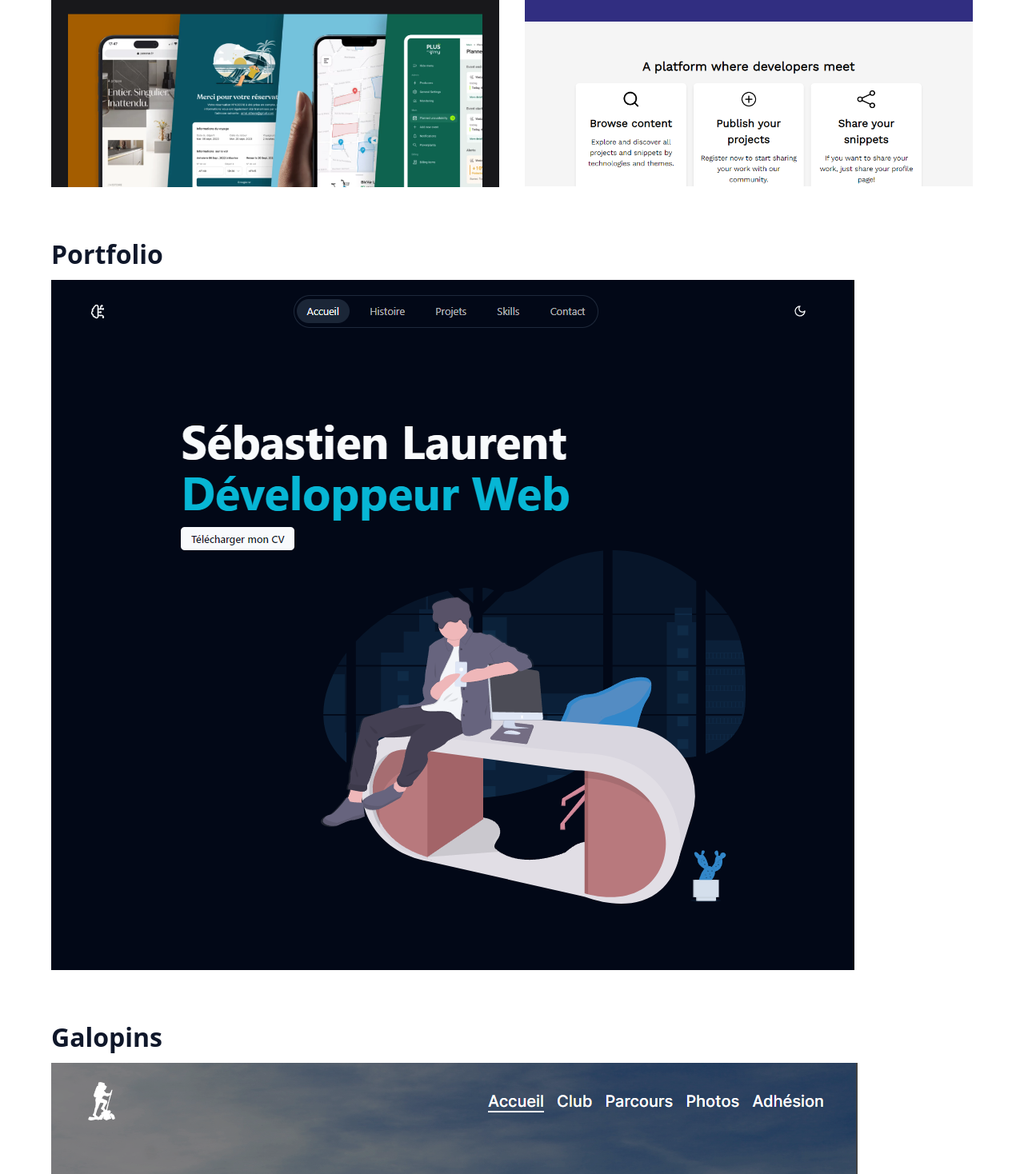
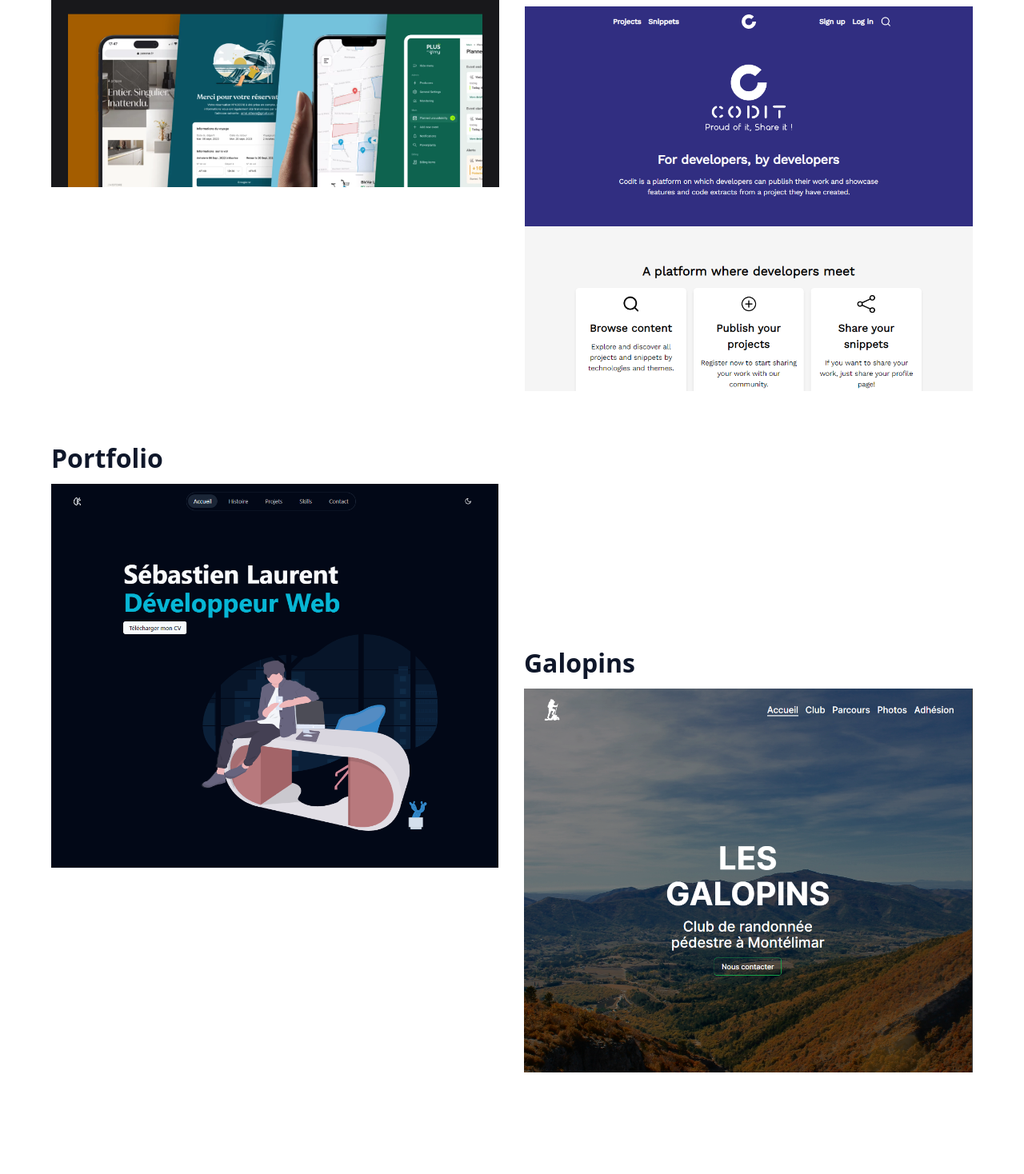
Before and after one commit to SebastienLaurentt/Portfolio-V2, a Next.js app: page / in a window 1280 px wide. Shown: the part 2898-4366 px from the top of the page at 80% size. Built offline with nearby package versions, Linux system fonts and the light colour scheme.

Commit message:
update home third section css

```diff
--- a/app/page.tsx
+++ b/app/page.tsx
@@ -65,14 +65,15 @@ export default function Home() {
       {/* Skills */}
       <Section marginBottom={true} marginTop={true}>
         <SectionHeader title="Mes dernières" titleHighlight="réalisations" />
-        <div className="">
+        <div className="flex flex-col ">
           <div className="xl:flex xl:gap-x-8">
             <ProjectCard src={Stash}  alt="Impression d'écran de la page d'accueil du Projet Stash" projectTitle="Stash" />
-            <ProjectCard src={Codit}  alt="Impression d'écran de la page d'accueil du Projet Codit" projectTitle="Codit" />
+            <ProjectCard src={Codit}  alt="Impression d'écran de la page d'accueil du Projet Codit" projectTitle="Codit" classname="xl:mt-64" />
           </div>
-
+          <div className="xl:flex xl:gap-x-8">
           <ProjectCard src={Portfolio}  alt="Impression d'écran de la page d'accueil de mon Portfolio" projectTitle="Portfolio" />
-          <ProjectCard src={Galopins}  alt="Impression d'écran de la page d'accueil du Projet Galopins" projectTitle="Galopins" />
+          <ProjectCard src={Galopins}  alt="Impression d'écran de la page d'accueil du Projet Galopins" projectTitle="Galopins" classname="xl:mt-64" />
+          </div>
         </div>
 
 
```
